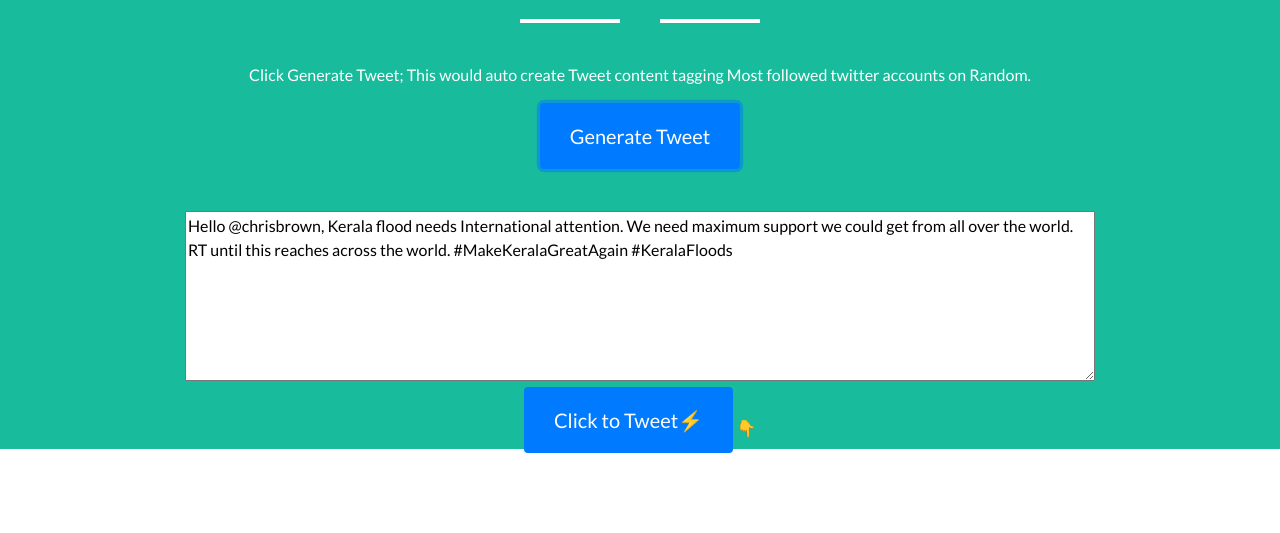
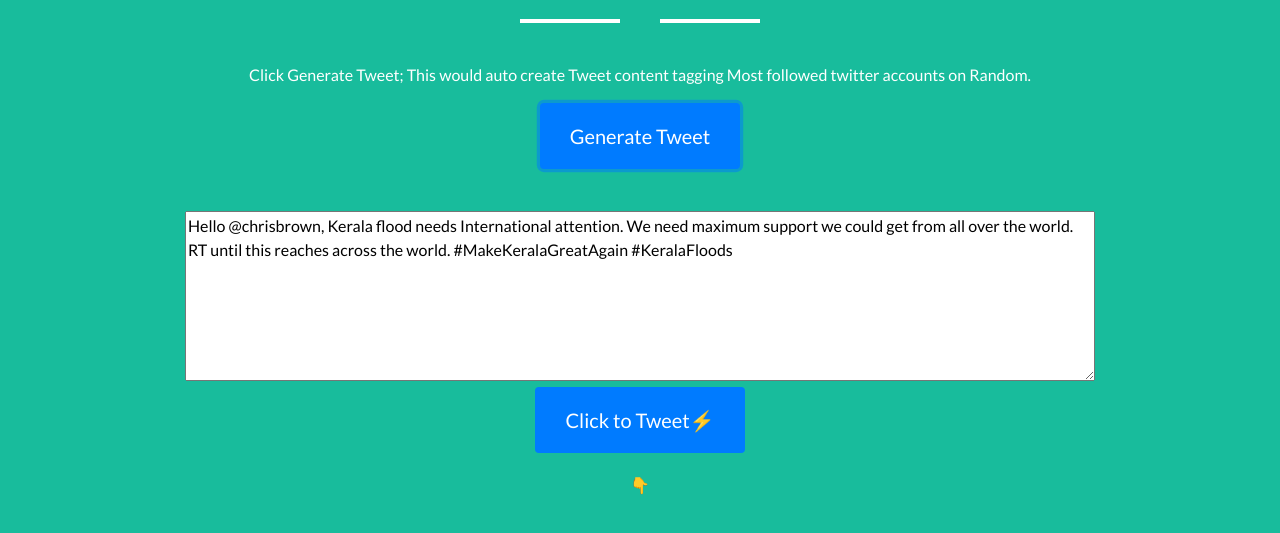
Before and after one commit to rebuildkerala/rebuildkerala.github.io, a plain HTML site: page index.html in a window 1280 px wide. Both pictures are taken after a click on the link "Generate Tweet". Shown: the part 351-884 px from the top of the page. Before the commit the page ends 844 px from the top, so only its background shows below. Drawn offline with nearby package versions, Linux system fonts and the light colour scheme.

Commit message:
hand symbol style fix

```diff
--- a/index.html
+++ b/index.html
@@ -43,19 +43,21 @@
 
 
     <!-- Header -->
-    <header class="masthead bg-primary text-white text-center" style="height: 100vh;">
+    <header class="masthead bg-primary text-white text-center" style="height: 150vh;">
       <div class="container">
         <h4 class="text mb-0">Kerala needs International attention for next few days and all the help we can get at this moment. Here is how we can make </h4><h3 style="color: blue">#MakeKeralaGreatAgain</h3><h4>trending!</h4>
         <hr class="star-light">
         <p class="mobile">Click Generate Tweet; This would auto create Tweet content tagging Most followed twitter accounts on Random.</p>
         <a href="#" class="btn btn-primary btn-xl generate" style="background-color: #007bff;border-color: #007bff; color:white; margin-bottom: 20px; ">Generate Tweet</a>
-          <div><textarea id="tweet-text" style="margin-top:2%;display: none;width: 82%;height: 170px; " readonly></textarea></div>
-          <a href="#" class="btn btn-primary btn-xl send-tweet" style="background-color: #007bff;border-color: #007bff;display: none; margin-bottom: 20px; " target="_blank">Click to Tweet⚡</a>
+          <div><textarea id="tweet-text" style="margin-top:2%;width: 82%;height: 170px; display: none " readonly></textarea></div>
+          <a href="#" class="btn btn-primary btn-xl send-tweet" style="background-color: #007bff;border-color: #007bff; display: none " target="_blank">Click to Tweet⚡</a>
                   <!-- AddToAny BEGIN -->
-                  👇
+
                   <style type="text/css">
-                    #my_centered_buttons { display: flex; justify-content: center; padding-top: 20px }
+                    #my_centered_buttons { display: flex; justify-content: center; padding-top: 20px; padding-bottom: 20px; }
+                    #hand_style { padding-top: 20px;}
                     </style>
+                    <div id="hand_style">👇</div>
 <div class="a2a_kit a2a_kit_size_32 a2a_default_style" data-a2a-url="http://tweetkerala.ml/"  id="my_centered_buttons" data-a2a-title="Tweet with #MakeKeralaGreatAgain on Twitter">
   <a class="a2a_button_whatsapp"></a>
   <a class="a2a_button_twitter"></a>
```
